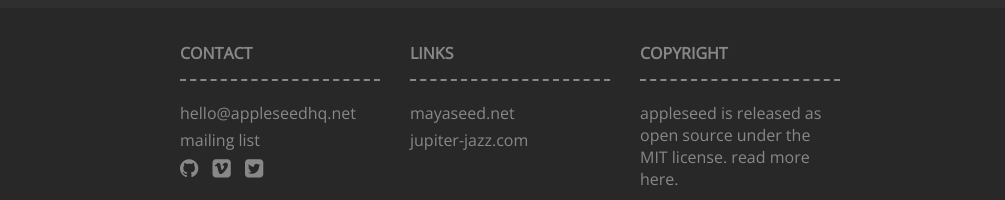
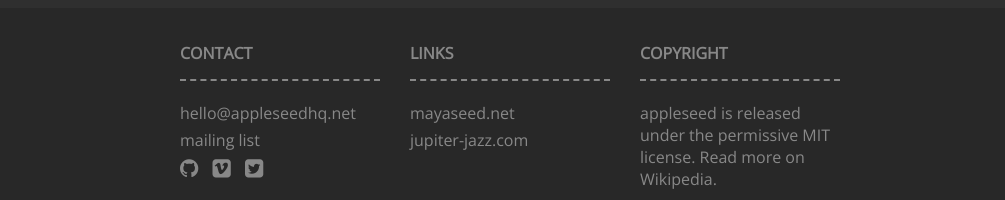
Before and after one commit to appleseedhq/appleseedhq.github.io, a Jekyll site: the page built from index.md, in a window 1280 px wide. Shown: the part 1188-1388 px from the top of the page, without its empty margins (130-1135 px from the left). Built offline with Jekyll 4.4.1, drawn with Linux system fonts in a browser that asks for light colours; nearby versions of some CDN libraries.

Commit message:
changed the copyright, added link to Wikipedia

```diff
--- a/_includes/footer.html
+++ b/_includes/footer.html
@@ -25,7 +25,7 @@
                 </div>
                 <div class="footer" id="copyright">
                     <h4>Copyright</h4>
-                    appleseed is released as open source under the MIT license. read more here.
+                    appleseed is released under the permissive MIT license. <a href="http://en.wikipedia.org/wiki/MIT_License">Read more on Wikipedia</a>.
                 </div>
             </div>
         </div>
```
